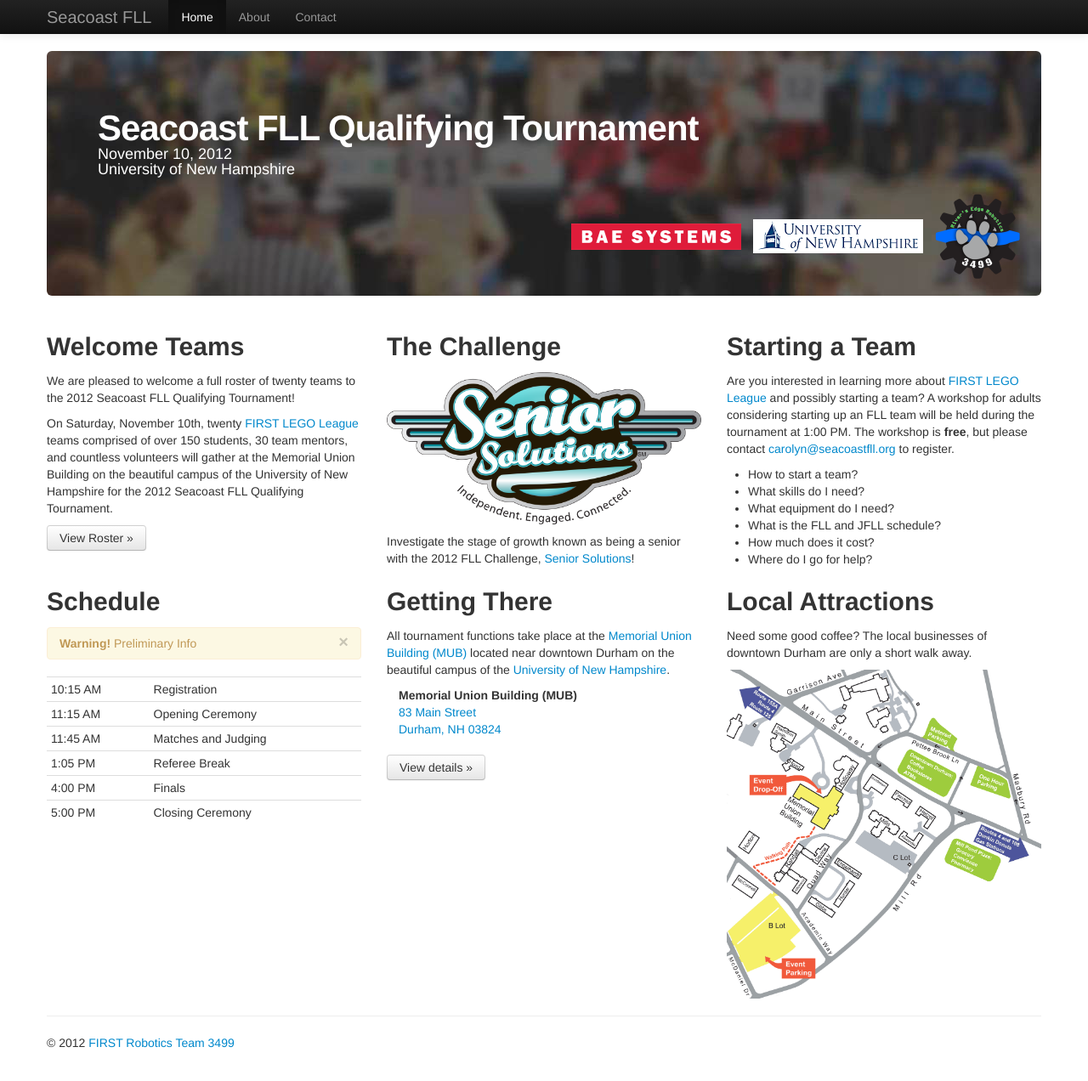
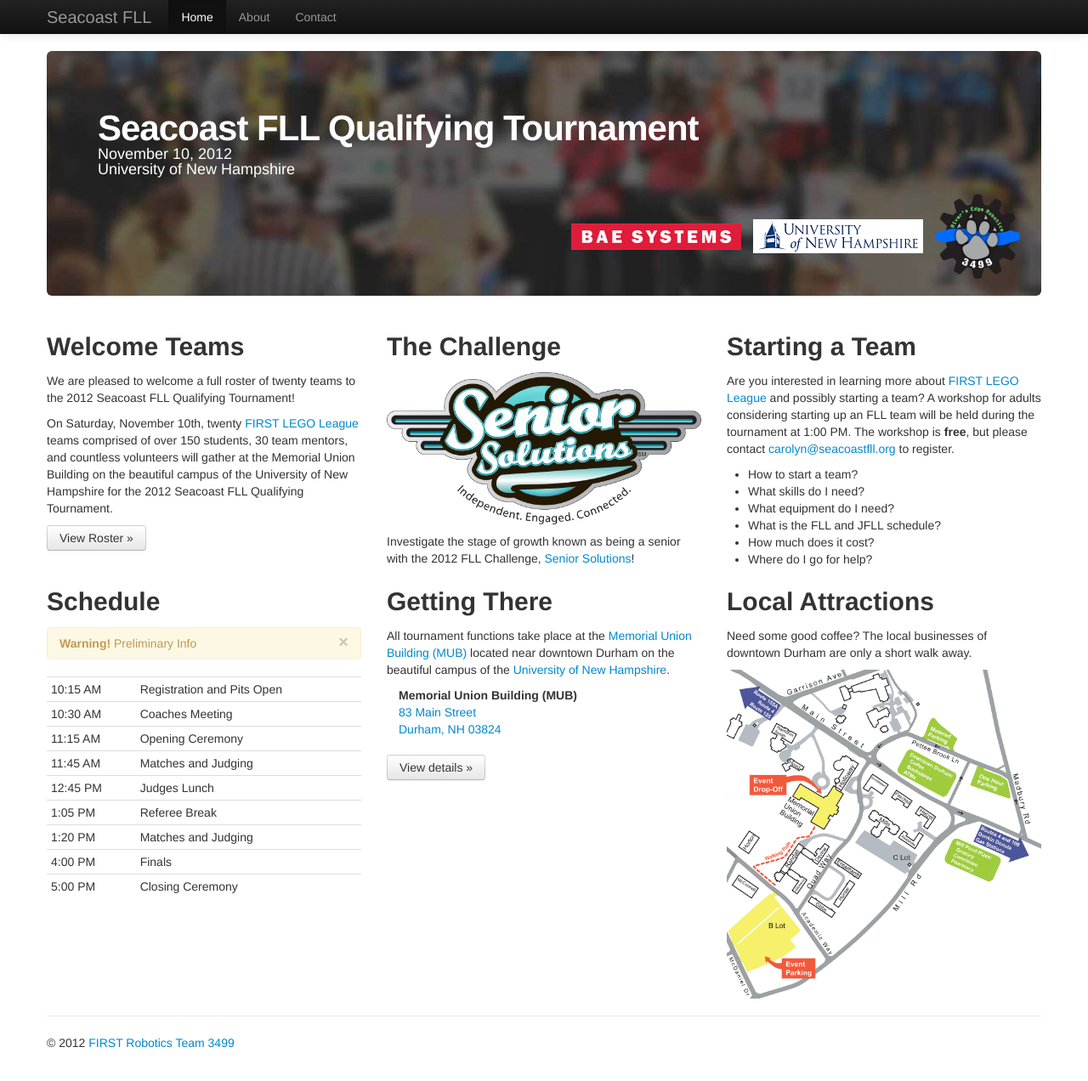
Before and after one commit to team3499/seacoastfll.org, a Jekyll site: the page built from index.html, in a window 1280 px wide and 1287 px high. Shown: the top 1272 px of the window at 85% size. Built offline with Jekyll 4.4.1, drawn with Linux system fonts in a browser that asks for light colours.

Commit message:
Refine schedule

```diff
--- a/index.html
+++ b/index.html
@@ -39,10 +39,13 @@ author: Brian Turnbull
           </div>
           <table class="table table-condensed">
             <tbody>
-              <tr><td>10:15 AM</td><td>Registration</td></tr>
+              <tr><td>10:15 AM</td><td>Registration and Pits Open</td></tr>
+              <tr><td>10:30 AM</td><td>Coaches Meeting</td></tr>
               <tr><td>11:15 AM</td><td>Opening Ceremony</td></tr>
               <tr><td>11:45 AM</td><td>Matches and Judging</td></tr>
+              <tr><td>12:45 PM</td><td>Judges Lunch</td></tr>
               <tr><td>1:05 PM</td><td>Referee Break</td></tr>
+              <tr><td>1:20 PM</td><td>Matches and Judging</td></tr>
               <tr><td>4:00 PM</td><td>Finals</td></tr>
               <tr><td>5:00 PM</td><td>Closing Ceremony</td></tr>
             </tbody>
```
